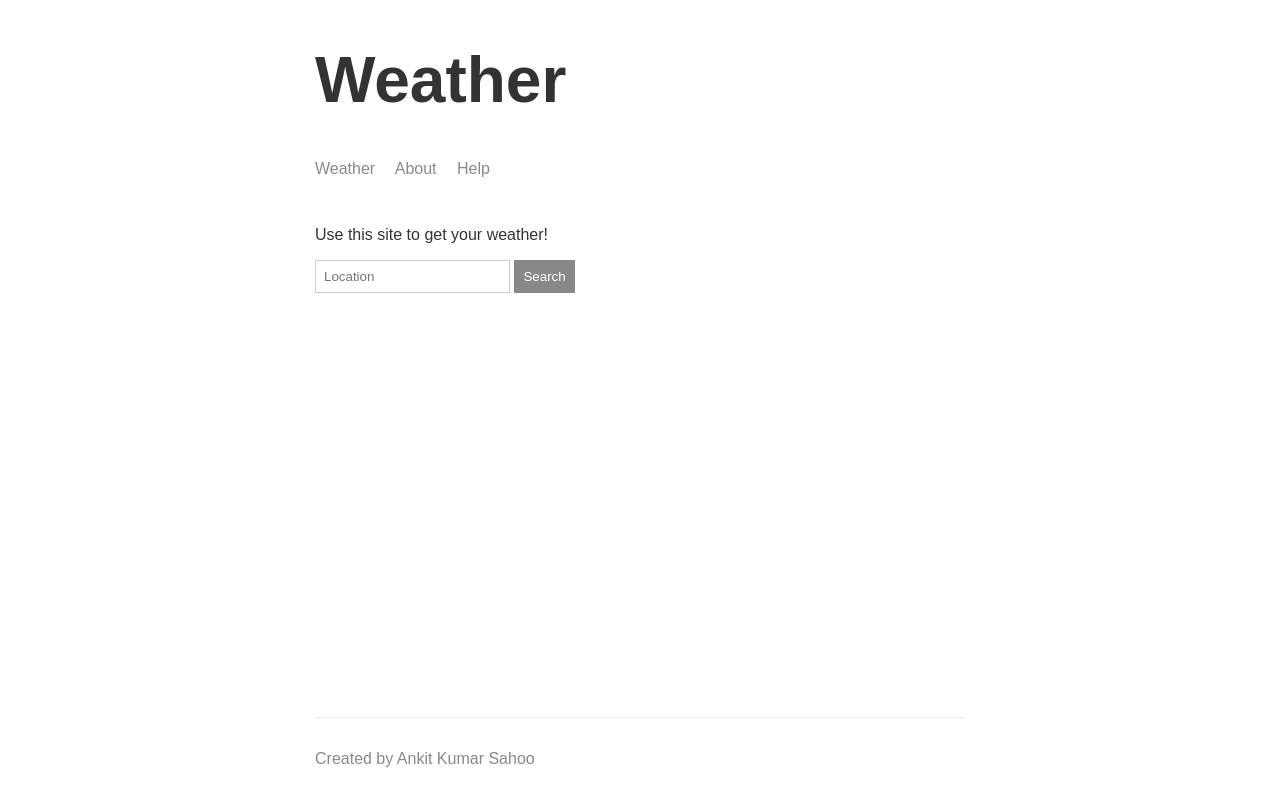
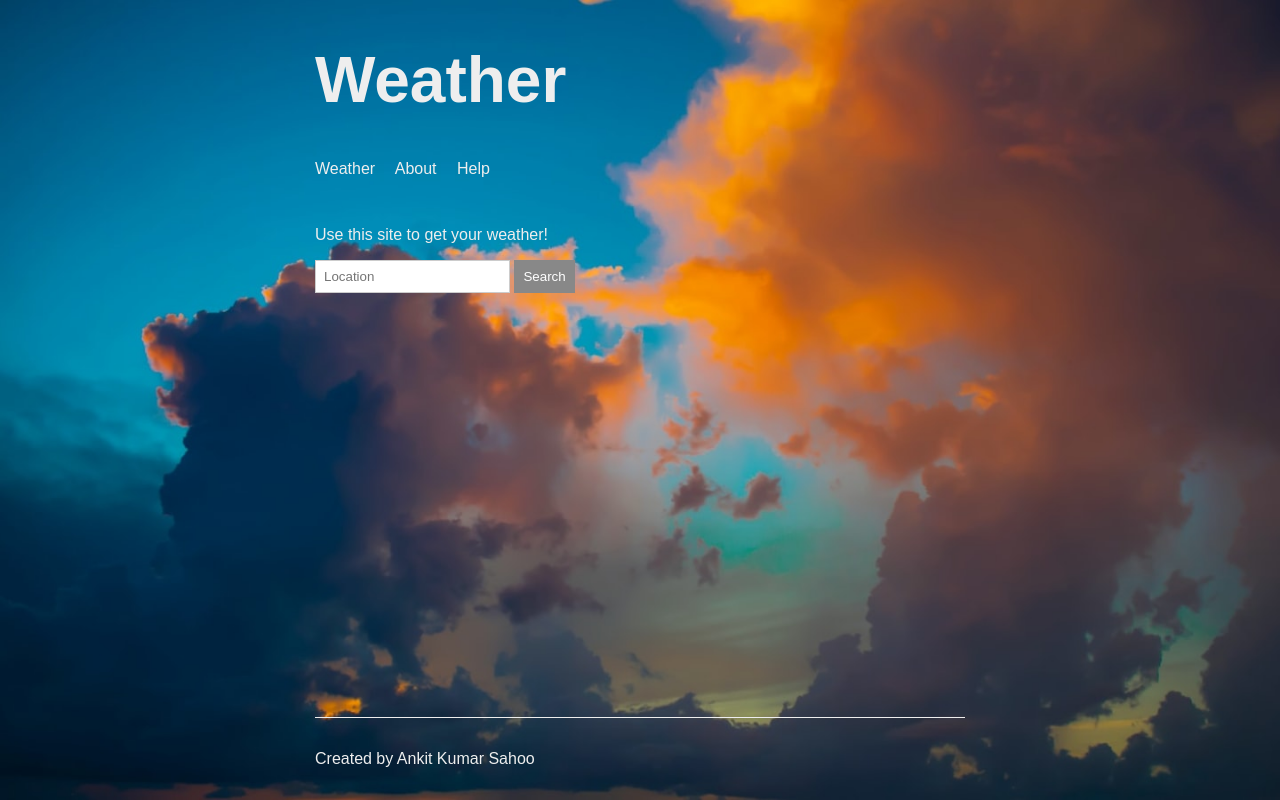
Before and after one commit to ankit-ku-sahoo/weather-website, a Node server app: page / in a window 1280 px wide. Run offline with Node 20, Linux system fonts and the light colour scheme; some libraries are stand-ins or nearby versions.

Commit message:
Added background images according to weather

```diff
--- a/public/css/styles.css
+++ b/public/css/styles.css
@@ -1,5 +1,5 @@
 body {
-    color: #333333;
+    color: #eeeeee;
     font-family: sans-serif;
     max-width: 650px;
     margin: 0 auto;
@@ -9,6 +9,9 @@ body {
     display: flex;
     flex-direction: column;
     min-height: 100vh;
+    background-image: url("../img/background.jpg");
+    background-size: cover;
+    background-repeat: no-repeat;
 }
 
 .main-content {
@@ -16,7 +19,7 @@ body {
 }
 
 footer {
-    color: #888888;
+    color: #eeeeee;
     border-top: 1px solid #eeeeee;
     margin-top: 16px;
     padding: 16px 0;
@@ -32,7 +35,7 @@ h1 {
 }
 
 header a {
-    color: #888888;
+    color: #eeeeee;
     margin-right: 16px;
     text-decoration: none;
 }
--- a/src/app.js
+++ b/src/app.js
@@ -66,7 +66,7 @@ app.get('/help', (req,res) => {
     res.render('help', {
         message: 'How can we help you?',
         title: 'Help!',
-        name: 'Ankit'
+        name: 'Ankit Kumar Sahoo'
     })
 })
 
--- a/templates/views/index.hbs
+++ b/templates/views/index.hbs
@@ -21,7 +21,6 @@
 
         <p id="message-1"></p>
         <p id="message-2"></p>
-        <p id="message-3"></p>
     </div>
 
     {{>footer}}
```
Also changed, not shown: public/img/android_weather_app.webp (added), public/img/background.jpg (added), public/img/mist.gif (added), public/img/rainy.gif (added), public/js/app.js, 1 other file.
